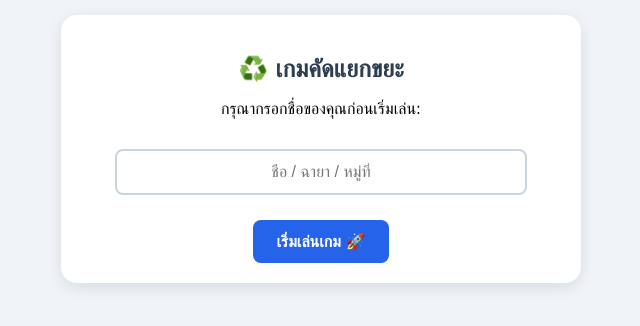
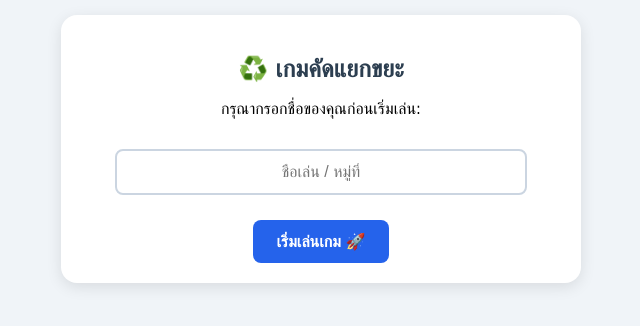
Before and after one commit to chutipong1020-debug/Waste_Game_Scores, a plain HTML site: page index.html in a window 1280 px wide. Shown: the full height of the page, 319-959 px from the left. Drawn offline with Linux system fonts and the light colour scheme.

Commit message:
Update placeholder text in player name input

```diff
--- a/index.html
+++ b/index.html
@@ -54,7 +54,7 @@
     <!-- หน้าลงชื่อก่อนเล่น -->
     <div id="start-screen">
         <p>กรุณากรอกชื่อของคุณก่อนเริ่มเล่น:</p>
-        <input type="text" id="player-name" placeholder="ชื่อ / ฉายา / หมู่ที่" maxlength="20">
+        <input type="text" id="player-name" placeholder="ชื่อเล่น / หมู่ที่" maxlength="20">
         <br>
         <button class="btn-start" onclick="startGame()">เริ่มเล่นเกม 🚀</button>
     </div>
```
